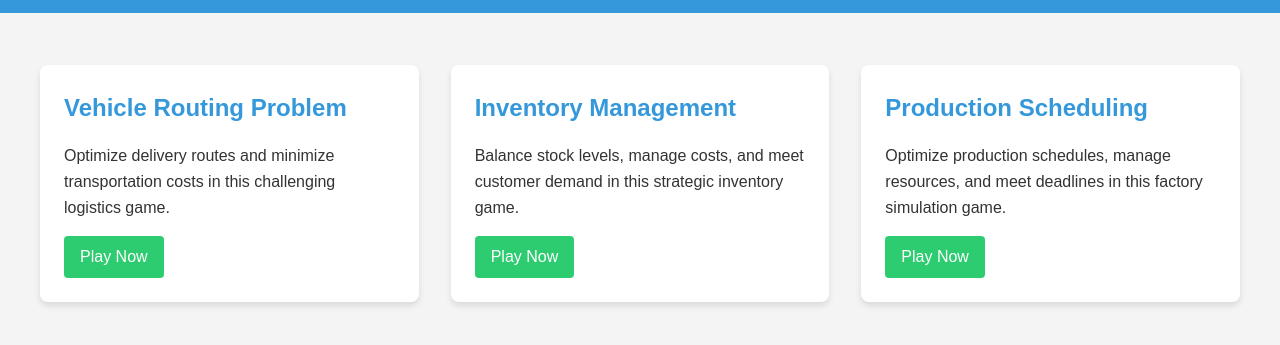
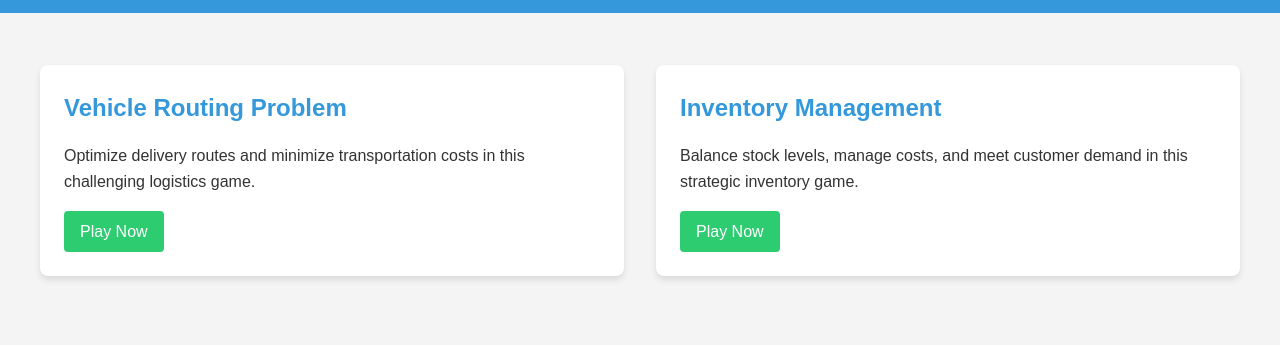
Before and after one commit to yptsang/lscmgames, a plain HTML site: page index.html in a window 1280 px wide. Shown: the part 83-428 px from the top of the page. Drawn offline with Linux system fonts and the light colour scheme.

Commit message:
Update index.html

```diff
--- a/index.html
+++ b/index.html
@@ -122,13 +122,6 @@
                     <a href="inventory-game.html" class="play-button">Play Now</a>
                 </div>
             </div>
-            <div class="game-card">
-                <div class="game-info">
-                    <h2 class="game-title">Production Scheduling</h2>
-                    <p class="game-description">Optimize production schedules, manage resources, and meet deadlines in this factory simulation game.</p>
-                    <a href="scheduling-game.html" class="play-button">Play Now</a>
-                </div>
-            </div>
             <!-- Add more game cards as needed -->
         </div>
     </div>
```
